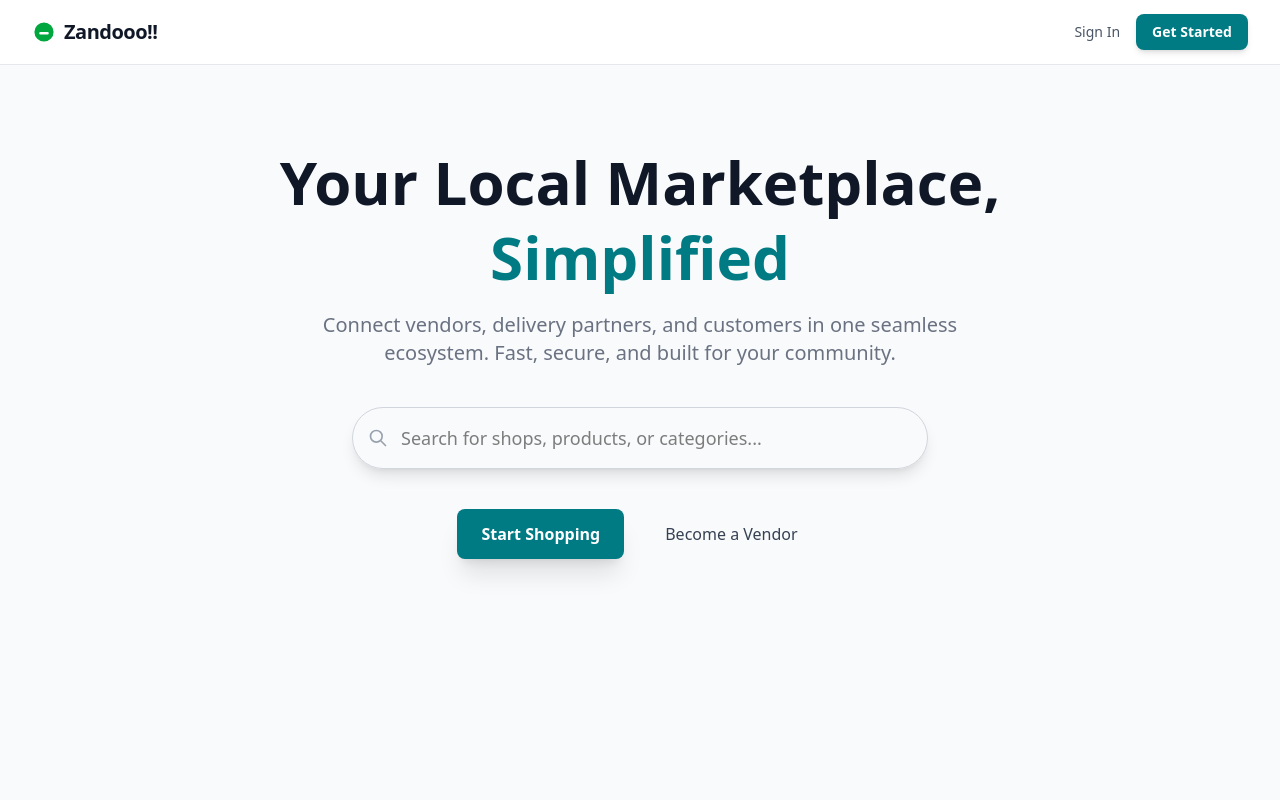
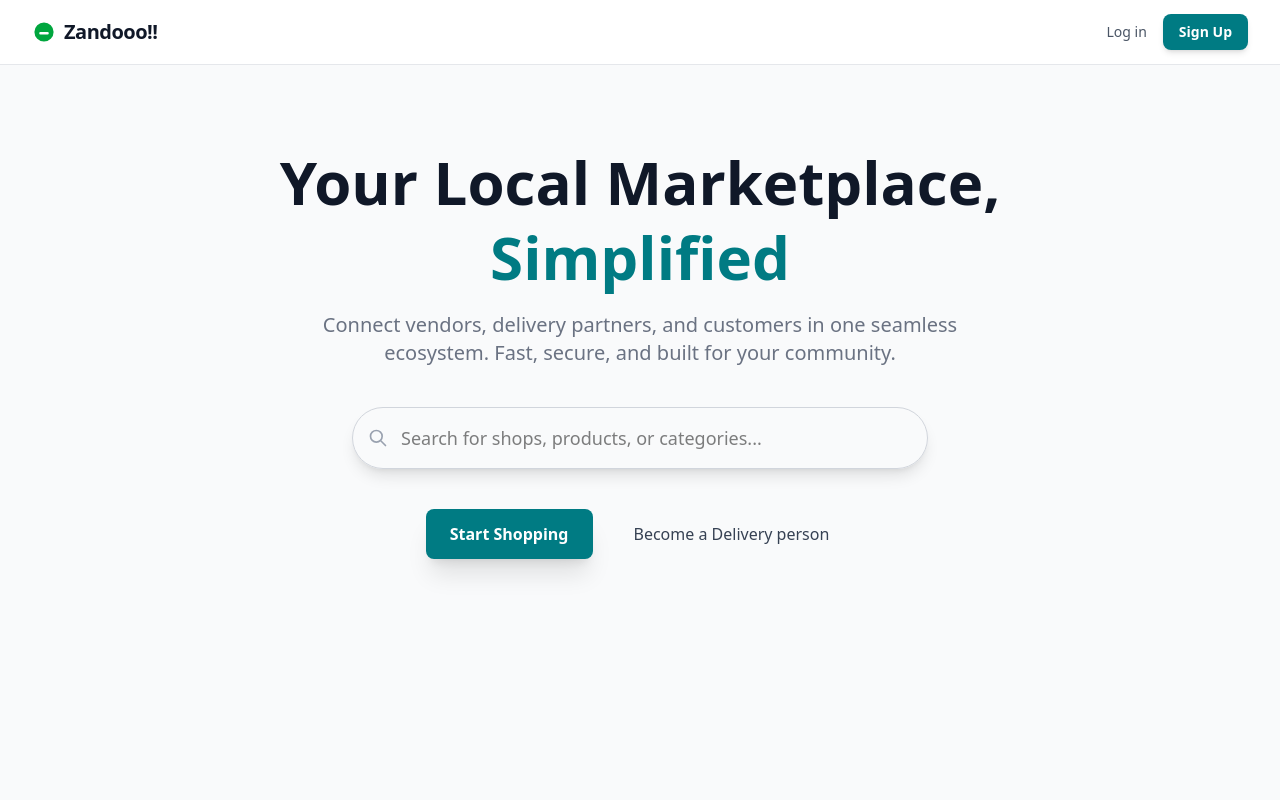
Before and after one commit to alainkatayi/zandooo_front, an Angular app: page / in a window 1280 px wide. Shown: the top 800 px of the page. Built offline with nearby package versions, Linux system fonts and the light colour scheme.

Commit message:
Ajout des differents liens dans le hom

```diff
--- a/src/app/pages/home/home.component.html
+++ b/src/app/pages/home/home.component.html
@@ -12,13 +12,13 @@
         </div>
 
         <nav class="flex items-center space-x-4">
-            <a href="#" class="text-gray-600 hover:text-gray-900 text-sm font-medium">
-                Sign In
+            <a href="login" class="text-gray-600 hover:text-gray-900 text-sm font-medium">
+                Log in
             </a>
-            <button
+            <a href="register"
                 class="bg-[#007B83] hover:bg-[#035e64] text-white font-semibold py-2 px-4 rounded-lg shadow-md transition duration-150 ease-in-out text-sm">
-                Get Started
-            </button>
+                Sign Up
+            </a>
         </nav>
     </div>
 </header>
@@ -55,9 +55,9 @@
                         Start Shopping
                     </button>
 
-                    <a href="#"
+                    <a href="register/delivery"
                         class="text-gray-700 hover:text-[#007B83] font-medium py-3 px-6 rounded-lg border border-transparent hover:border-[#007B83] transition duration-150 ease-in-out text-base">
-                        Become a Vendor
+                        Become a Delivery person
                     </a>
                 </div>
             </div>
```
